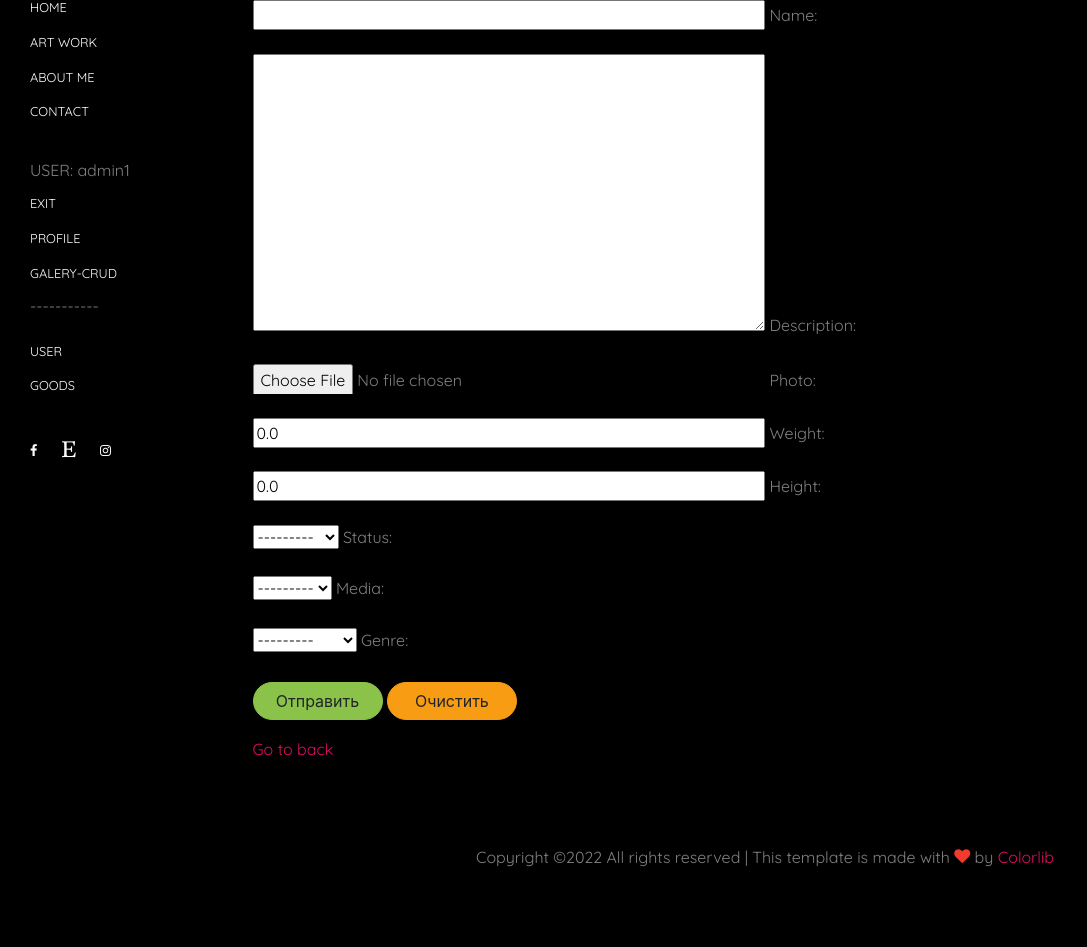
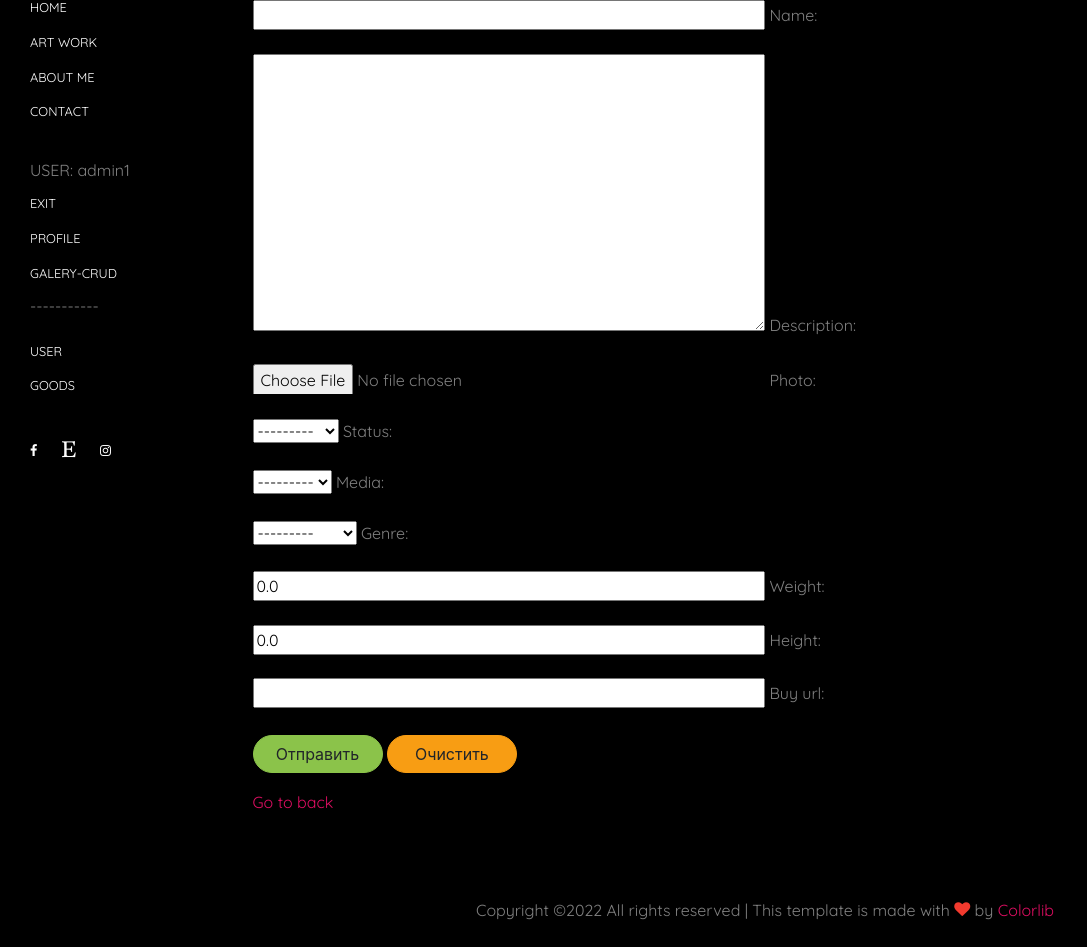
Before and after one commit to lisivka/leemark, a Django app: page /goods/create in a window 1280 px wide. Shown: the part 101-1048 px from the top of the page, without its empty margins (0-1087 px from the left). Before the commit the page ends 968 px from the top, so only its background shows below. Run offline with Django 3.2, Linux system fonts and the light colour scheme; a user stored in the database is signed in; data comes from the database, SQL or seed files in the repository; both versions use the stored data as it was after the commit; parts of the project's set-up code (start-up, migrations or seed data) failed here and were passed over; some libraries are stand-ins or nearby versions; some web fonts are replaced.

Commit message:
update models/form for goods (add fild published) details.html edit.html create.html

```diff
--- a/goods/forms.py
+++ b/goods/forms.py
@@ -5,7 +5,7 @@ from .models import *
 class PostForm(forms.ModelForm):
     class Meta:
         model = Product
-        fields = ('name','description',  'photo',  'weight','height','status', 'media', 'genre')
+        fields = ('name','description',  'photo',  'status', 'media','genre','weight','height','buy_url',)
 
 
 class PostForm2(forms.ModelForm):
--- a/goods/models.py
+++ b/goods/models.py
@@ -34,7 +34,7 @@ class Product(models.Model):
     genre = models.ForeignKey(Genre, on_delete=models.CASCADE)
     status = models.ForeignKey(Status, on_delete=models.CASCADE)
     media = models.ForeignKey(Media, on_delete=models.CASCADE)
-    published = models.DateTimeField(null=False, default=strftime('%Y-%m-%d %H:%M:%S'))
+    published = models.DateTimeField(null=False,  default=strftime('%Y-%m-%d %H:%M:%S'))
 
     def __str__(self):
         return f'{self.name} / {self.genre} / {self.status}'
--- a/templates/goods/create.html
+++ b/templates/goods/create.html
@@ -16,7 +16,7 @@
             <div id="form_template">
                 {% for field in form %}
                     <div class="form-group">
-                        {{ field }} {{ field.label_tag }}
+                        {{ field }}  {{ field.label_tag }}
 <!--                        <div>{{ field }}</div>-->
                     </div>
                 {% endfor %}
--- a/templates/goods/delete.html
+++ b/templates/goods/delete.html
@@ -13,7 +13,7 @@
     <h4>Подтвердите удаление:</h4>
     <form action="/goods/delete/{{ post.id }}" method="post">
         {% csrf_token %}
-        <input type="submit" value="Удалить" class="btn btn-secondary" style="width: 200px">
+        <input type="submit" value="Удалить " class="btn btn-secondary" style="width: 200px">
     </form>
     <a href="/goods">Go to back</a>
     <hr>
--- a/templates/goods/details.html
+++ b/templates/goods/details.html
@@ -17,10 +17,8 @@
             <br>genre {{ post.genre }}
             <br>status {{ post.status }}
             <br>media {{ post.media }}
-
-             <br>Description: {{ post.description }}
+            <br>Description: {{ post.description }}
             <br>
-
 
             <td>{% if user.username == 'admin' or user.username == 'admin1' %}
                     <br><a href="/goods/edit/{{ post.id }}"> Edit </a>
--- a/templates/goods/edit.html
+++ b/templates/goods/edit.html
@@ -22,7 +22,7 @@
         </div>
         <p style="margin-top: 30px">
             <input id="b1" type="submit" value="Save" class="btn btn-success">
-            <input id="b2" type="reset" value="Regenerate" class="btn btn-success">
+            <input id="b2" type="reset" value="Restore" class="btn btn-success">
         </p>
     </form>
     <a href="/goods">Go to back</a>
```
Also changed, not shown: db.sqlite3, goods/migrations/0003_auto_20221211_1550.py (added), media/upload/изображение_viber_2022-12-07_00-44-50-585.jpg (added).
